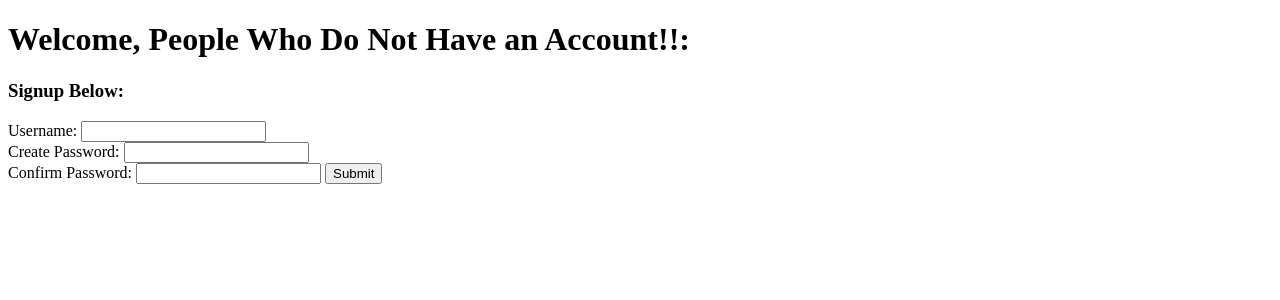
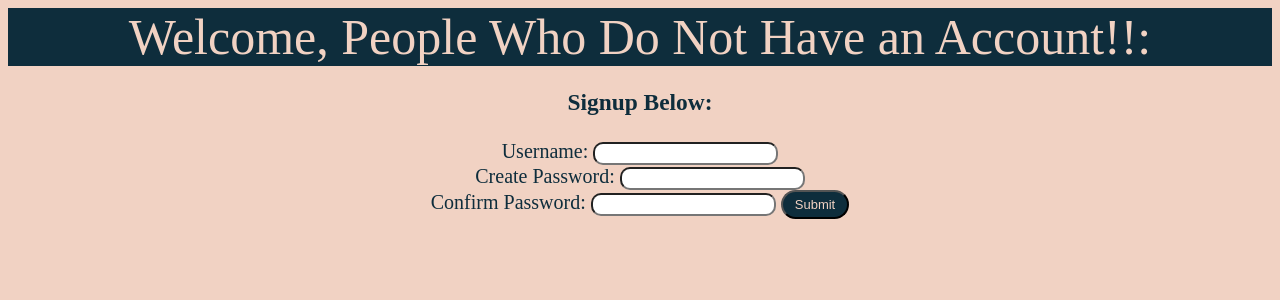
Before and after one commit to CytaStorm/collabStory, a Flask app: page /signUp in a window 1280 px wide. Shown: the top 300 px of the page. Run offline with Flask 2, Linux system fonts and the light colour scheme.

Commit message:
almost finished with css

```diff
--- a/static/customization.css
+++ b/static/customization.css
@@ -3,6 +3,7 @@ body {
     background-color: #f1d2c3;
     color: #0e2d3c;
     text-align: center;
+    font-size: 20px;
 }
 
 #header {
@@ -16,3 +17,35 @@ body {
     background-color: #f1d2c3;
     padding: 15px;
 }
+
+input[type = "submit"], button { /* will change the style of buttons in HTML */
+    border-radius: 15px;
+    padding: 5px 12px;
+
+    align-items: center;
+    text-align: center;
+
+    cursor: pointer;
+
+    border-width: 2px;
+    font-size: 13px;
+
+    color: #f1d2c3;
+    background-color: #0e2d3c;
+  }
+
+input[type="text"] {
+    border-radius: 10px;
+    padding-top: 2px;
+    padding-bottom: 2px;
+}
+
+input[type="password"] {
+    border-radius: 10px;
+    padding-top: 2px;
+    padding-bottom: 2px;
+}
+
+#error {
+    color: #ff0000;
+}
--- a/templates/addedStory.html
+++ b/templates/addedStory.html
@@ -4,12 +4,13 @@
 
   <head>
     <title> StoryTime </title>
+    <link rel= "stylesheet" type="text/css" href= "../static/customization.css"> <!-- This code links in relation to the html to a backend css-->
   </head>
 
   <body>
-    <h2>
+    <div id ="header">
       Thanks for submitting your entry! <br>
-    </h2>
+    </div>
 
     <h3>
 	    The entire story is: <br> {{story}} <br>
--- a/templates/signup.html
+++ b/templates/signup.html
@@ -4,12 +4,13 @@
 
   <head>
     <title> SIGNUP </title>
+    <link rel= "stylesheet" type="text/css" href= "../static/customization.css"> <!-- This code links in relation to the html to a backend css-->
   </head>
 
   <body>
-    <h1>
+    <div id = "header">
       Welcome, People Who Do Not Have an Account!!:
-    </h1>
+    </div>
 
     <h3>
       Signup Below:
@@ -23,17 +24,19 @@
       <br>
       {% if error == "Username already exists" %}<!-- Will run if during signup, a username already exists -->
         <action="/">
-        Username already Exists, Try again <!-- Adds message under login -->
-      {% endif %}
+        <br>  <b> <div id = "error"> Username already Exists, Try again <!-- Adds message under login -->
+        </div> </br> </b>
+          {% endif %}
 
       Create Password: <input type="password" name ="password1" required>
       <br>
       Confirm Password: <input type="password" name ="password2" required>
       {% if error == "Passwords Do Not Match Try Again!" %} <!-- this code will run if there is an error: Passwords Do Not Match -->
          <action="/">
-         <br>
+          <br> <b> <div id = "error">
          Passwords Do Not Match, Try Again! <!-- Adds a message under the signup-->
-      {% endif %}
+        </div> </br> </b>
+         {% endif %}
       <input type="submit" name="sub3">
 
     </form>
--- a/templates/storyInput.html
+++ b/templates/storyInput.html
@@ -4,6 +4,7 @@
 
   <head>
     <title> StoryTime </title>
+    <link rel= "stylesheet" type="text/css" href= "../static/customization.css"> <!-- This code links in relation to the html to a backend css-->
   </head>
 
   <body>
```
Also changed, not shown: templates/home.html (+12 -2 lines), templates/login.html (+6 -2 lines), logins.db (added).
